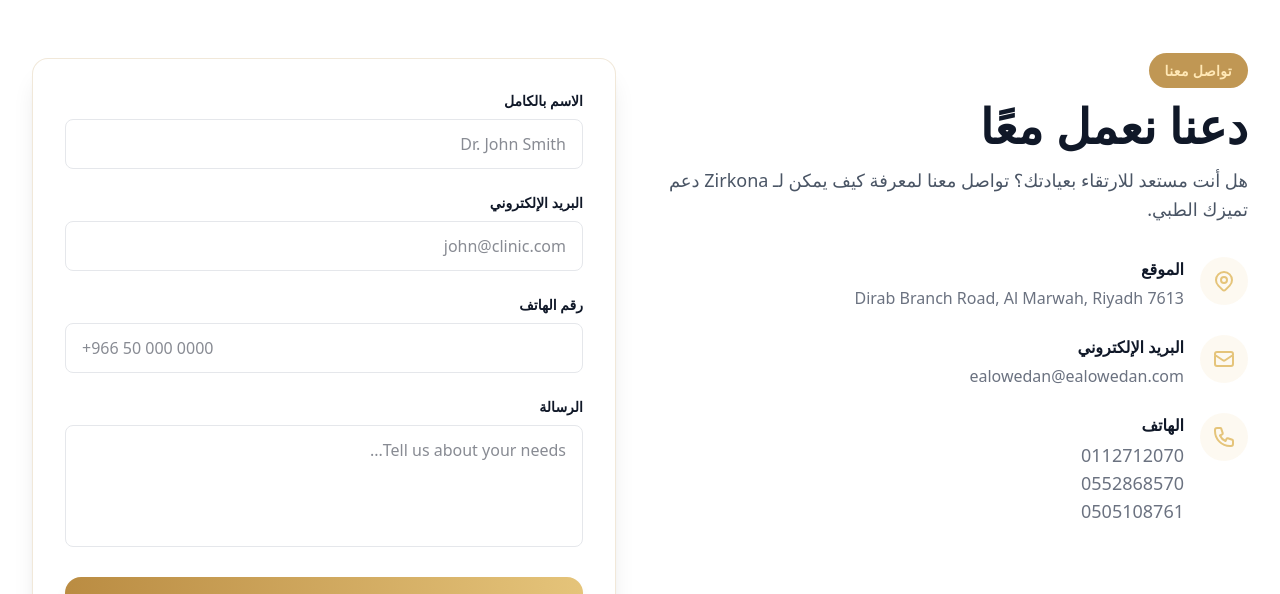
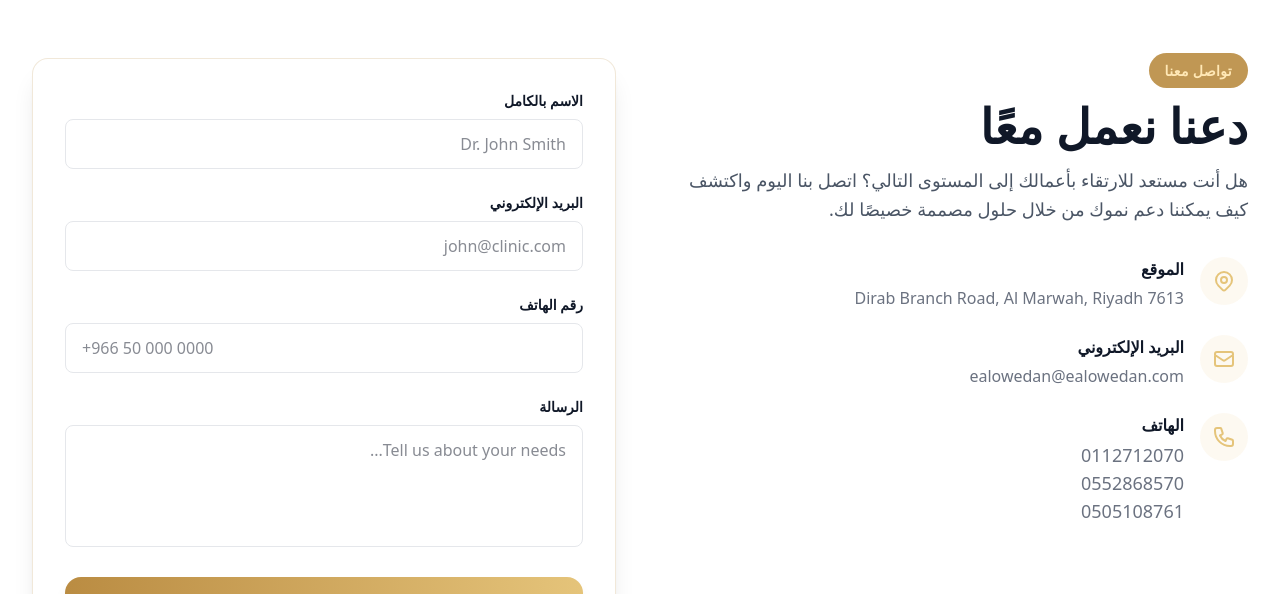
Before and after one commit to Amr2231/Awidan, a website: page contact.html in a window 1280 px wide. Shown: the part 506-1100 px from the top of the page. Drawn offline with Linux system fonts and the light colour scheme.

Commit message:
fouth commit

```diff
--- a/contact.html
+++ b/contact.html
@@ -124,8 +124,7 @@
                         <span data-i18n="getInTouch" class="bg-brand-gold/90 text-brand-navy px-4 py-2 rounded-full text-sm font-semibold uppercase tracking-wide mb-12">Get in Touch</span>
                         <h2 data-i18n="workTogether" class="text-4xl md:text-5xl font-bold text-gray-900 mt-5 mb-4">Let's Work Together</h2>
                         <p data-i18n="contactIntro" class="text-gray-600 text-lg leading-relaxed">
-                            Ready to elevate your dental practice? Contact us to discuss how Zirkona can support your
-                            clinical excellence.
+                            Ready to take your business to the next level? Contact us today and discover how we can support your growth with tailored solutions.
                         </p>
                     </div>
 
--- a/main.js
+++ b/main.js
@@ -179,7 +179,7 @@ const translations = {
     contactBreadcrumb: "Contact",
     getInTouch: "Get in Touch",
     workTogether: "Let's Work Together",
-    contactIntro: "Ready to elevate your dental practice? Contact us to discuss how Zirkona can support your clinical excellence.",
+    contactIntro: "Ready to take your business to the next level? Contact us today and discover how we can support your growth with tailored solutions.",
     locationLabel: "Location",
     emailLabel: "Email",
     phoneLabel: "Phone",
@@ -410,7 +410,7 @@ const translations = {
     contactBreadcrumb: "تواصل معنا",
     getInTouch: "تواصل معنا",
     workTogether: "دعنا نعمل معًا",
-    contactIntro: "هل أنت مستعد للارتقاء بعيادتك؟ تواصل معنا لمعرفة كيف يمكن لـ Zirkona دعم تميزك الطبي.",
+    contactIntro: "هل أنت مستعد للارتقاء بأعمالك إلى المستوى التالي؟ اتصل بنا اليوم واكتشف كيف يمكننا دعم نموك من خلال حلول مصممة خصيصًا لك.",
     locationLabel: "الموقع",
     emailLabel: "البريد الإلكتروني",
     phoneLabel: "الهاتف",
```
